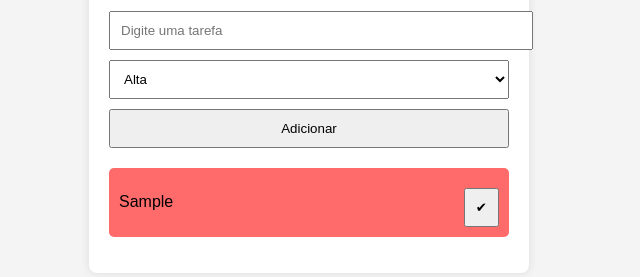
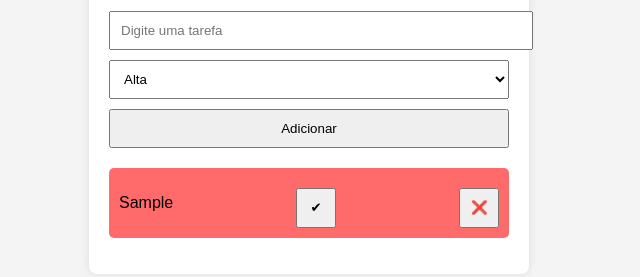
Before and after one commit to MatthewF4b/to-do-app, a plain HTML site: page index.html in a window 1280 px wide. Both pictures are taken after typing "Sample" into the empty fields and a click on the button "Adicionar". Shown: the part 149-426 px from the top of the page, without its empty margins (331-971 px from the left). Drawn offline with Linux system fonts and the light colour scheme.

Commit message:
Update index.html

```diff
--- a/index.html
+++ b/index.html
@@ -71,8 +71,14 @@
       opacity: 0.6;
     }
 
-    button.concluir {
-      width: auto;
+    /* =========================
+       BOTÕES (MESMO TAMANHO)
+       ========================= */
+
+    button.concluir,
+    button.excluir {
+      width: 40px;
+      height: 40px;
       margin-left: 10px;
       cursor: pointer;
     }
@@ -124,23 +130,47 @@
 
       // Criando elementos HTML via JS
       const li = document.createElement("li");
-      li.classList.add(prioridade); // aplica cor pela prioridade
+      li.classList.add(prioridade);
 
       const span = document.createElement("span");
       span.textContent = texto;
+
+      // =========================
+      // BOTÃO CONCLUIR
+      // =========================
 
       const botao = document.createElement("button");
       botao.textContent = "✔";
       botao.classList.add("concluir");
 
-      // Evento de concluir tarefa
       botao.onclick = function () {
         li.classList.toggle("concluida");
       };
 
-      // Montando estrutura
+      // =========================
+      // BOTÃO EXCLUIR
+      // =========================
+
+      const botaoExcluir = document.createElement("button");
+      botaoExcluir.textContent = "❌";
+      botaoExcluir.classList.add("excluir");
+
+      botaoExcluir.onclick = function () {
+
+        const confirmar = confirm("Tem certeza que deseja excluir esta tarefa?");
+
+        if (confirmar) {
+          li.remove();
+        }
+      };
+
+      // =========================
+      // MONTAGEM
+      // =========================
+
       li.appendChild(span);
       li.appendChild(botao);
+      li.appendChild(botaoExcluir);
 
       document.getElementById("listaTarefas").appendChild(li);
 
```
